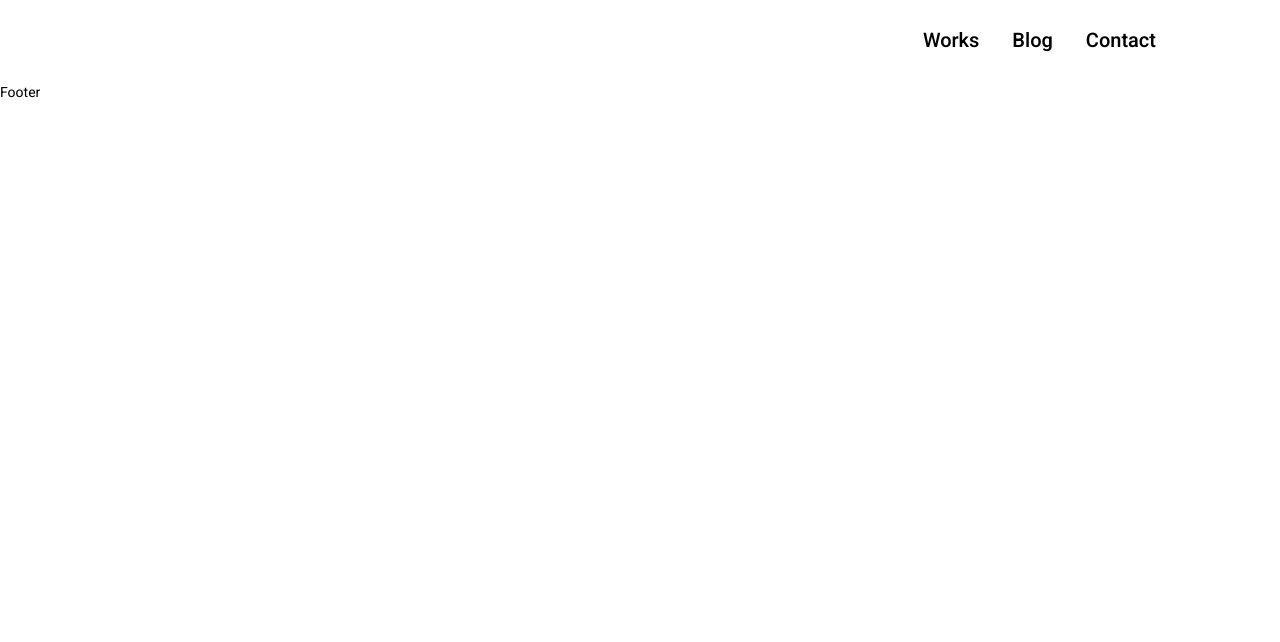
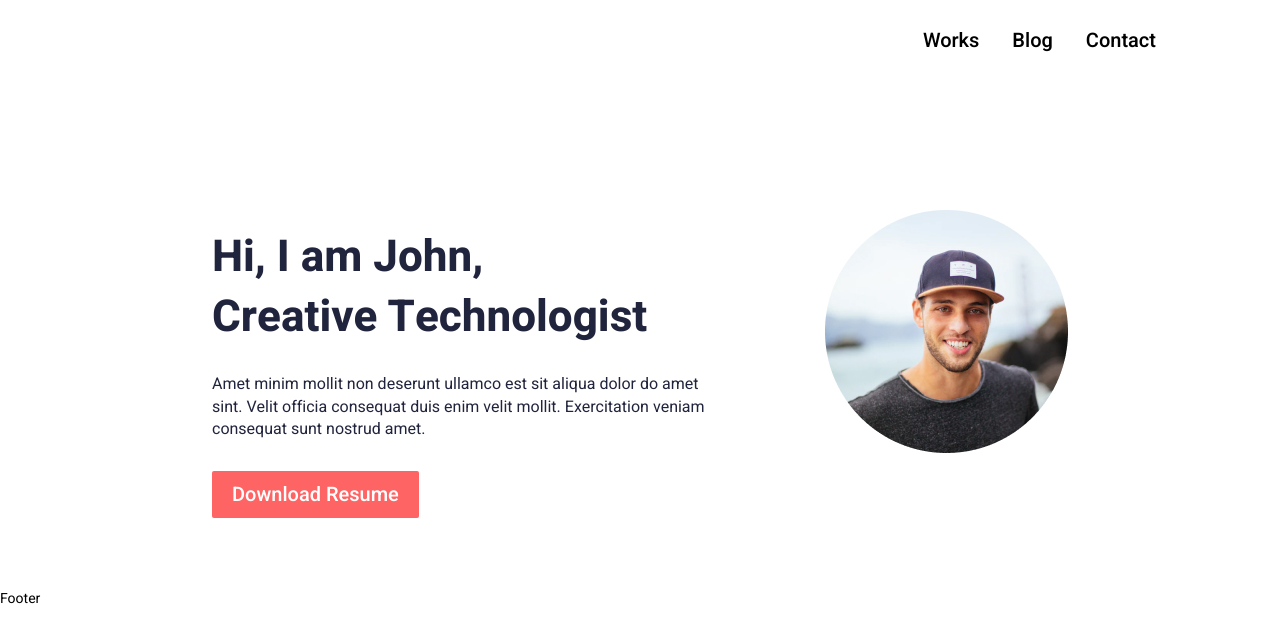
Before and after one commit to qwertyuiop13579/blogLayout, a website: page src/index.html in a window 1280 px wide. Drawn offline with nearby package versions, Linux system fonts and the light colour scheme; files that its build step writes are made by us from their sources; files whose address does not match are found by name.

Commit message:
add hello block

```diff
--- a/src/index.html
+++ b/src/index.html
@@ -6,9 +6,21 @@
 
 <body>
     @@include('html/header.html')
-    <main>
-        <!-- <img width="100" src="@img/notebook.jpg" alt="notebook">
-        <span>Hello, world!</span> -->
+    <main class="page">
+        <div class="hello">
+            <div class="hello__container _container">
+                <div class="hello__content">
+                    <h1 class="hello__title title">Hi, I am John,<br> Creative Technologist</h1>
+                    <div class="hello__text text">Amet minim mollit non deserunt ullamco est sit aliqua dolor do amet
+                        sint. Velit officia consequat duis enim velit mollit. Exercitation veniam consequat sunt nostrud
+                        amet.</div>
+                        <a href="" class="hello__btn btn">Download Resume</a>
+                </div>
+                <div class="hello__avatar">
+                    <img src="img/avatar.jpg" alt="avatar">
+                </div>
+            </div>
+        </div>
     </main>
     @@include('html/footer.html')
     <script src="js/app.min.js"></script>
--- a/src/scss/header.scss
+++ b/src/scss/header.scss
@@ -1,4 +1,6 @@
 .header {
+  position: relative;
+  z-index: 100;
   // .header__content
   &__content {
     max-width: 1052px;
@@ -78,7 +80,7 @@
       left: 0;
       overflow: auto;
       padding: 70px 10px 30px 10px;
-      background-color: rgba(255, 255, 255, 0.8);
+      background-color: rgba(255, 255, 255, 0.95);
       &._active {
         transform: translate(0, 0);
       }
--- /dev/null
+++ b/src/scss/home.scss
@@ -0,0 +1,79 @@
+.hello {
+  padding: 38px 0px 70px 0px;
+
+  @media (max-width: $md1) {
+    padding: 0px 0px 70px 0px;
+  }
+  @media (max-width: $md3) {
+    padding: 0px 0px 60px 0px;
+  }
+
+  // .hello__container
+  &__container {
+    display: flex;
+    @media (max-width: $md3) {
+      flex-direction: column-reverse;
+      align-items: center;
+      text-align: center;
+    }
+  }
+
+  // .hello__content
+  &__content {
+    align-items: flex-start;
+    padding: 18px 110px 0px 0px;
+    flex: 1 1 auto;
+    *:last-child {
+      margin-bottom: 0;
+    }
+    @media (max-width: $md1) {
+      padding: 18px 50px 0px 0px;
+    }
+    @media (max-width: $md3) {
+      padding: 0px 0px 0px 0px;
+    }
+  }
+
+  // .hello__title
+  &__title {
+    margin: 0 0 25px 0;
+    @media (max-width: $md3) {
+      margin: 0 0 20px 0;
+    }
+  }
+
+  // .hello__text
+  &__text {
+    margin: 0 0 30px 0;
+    @media (max-width: $md3) {
+      padding: 0 15px;
+      margin: 0 0 25px 0;
+    }
+  }
+
+  // .hello__btn
+  &__btn {
+    height: 47px;
+    @media (max-width: $md3) {
+      margin: 0 0 20px 0;
+    }
+  }
+
+  // .hello__avatar
+  &__avatar {
+    flex: 0 0 243px;
+    height: 243px;
+    overflow: hidden;
+    // box-shadow: -5px 13px 0px 0px #edf7fa;
+    img {
+      max-width: 100%;
+    }
+
+    @media (max-width: $md3) {
+      width: 170px;
+      height: 170px;
+      flex: 0 0 170px;
+      margin: 0px 0px 30px 0px;
+    }
+  }
+}
--- a/src/scss/style.scss
+++ b/src/scss/style.scss
@@ -1,7 +1,9 @@
 @import "null.scss";
 @import "variables";
 @import "fonts";
+@import "ui.scss";
 @import "header";
+@import "home.scss";
 
 body {
   font-family: $fontFamily;
@@ -24,3 +26,11 @@ body {
 body._lock {
   overflow: hidden;
 }
+
+.page {
+  padding: 90px 0px 0px 0px;
+  flex: 1 1 auto;
+  @media (max-width: $md3) {
+    padding: 35px 0px 0px 0px;
+  }
+}
--- /dev/null
+++ b/src/scss/ui.scss
@@ -0,0 +1,43 @@
+.title {
+  font-size: 44px;
+  font-family: $fontFamily;
+  font-style: normal;
+  font-weight: 700;
+  line-height: 60 / 44 * 100%;
+  color: $dark;
+
+  @media (max-width: $md3) {
+    font-size: 32px;
+  }
+}
+
+.text {
+  font-family: $fontFamily;
+  font-style: normal;
+  font-weight: normal;
+  font-size: 16px;
+  line-height: 23 / 16 * 100%;
+  color: $dark;
+}
+
+.btn {
+  background-color: $primary;
+  border-radius: 2px;
+  display: inline-flex;
+  align-items: center;
+  justify-content: center;
+  text-align: center;
+  padding: 0px 20px;
+
+  font-family: $fontFamily;
+  font-style: normal;
+  font-weight: 500;
+  font-size: 20px;
+  line-height: 29/20 * 100%;
+  color: white;
+
+  transition: background-color 0.3s ease;
+  &:hover {
+    background-color: #c90505;
+  }
+}
```
Also changed, not shown: dist/css/style.css, dist/css/style.min.css, dist/img/avatar.jpg (added), dist/index.html, src/img/avatar.jpg (added), src/scss/variables.scss (renamed from src/scss/_variables.scss).
